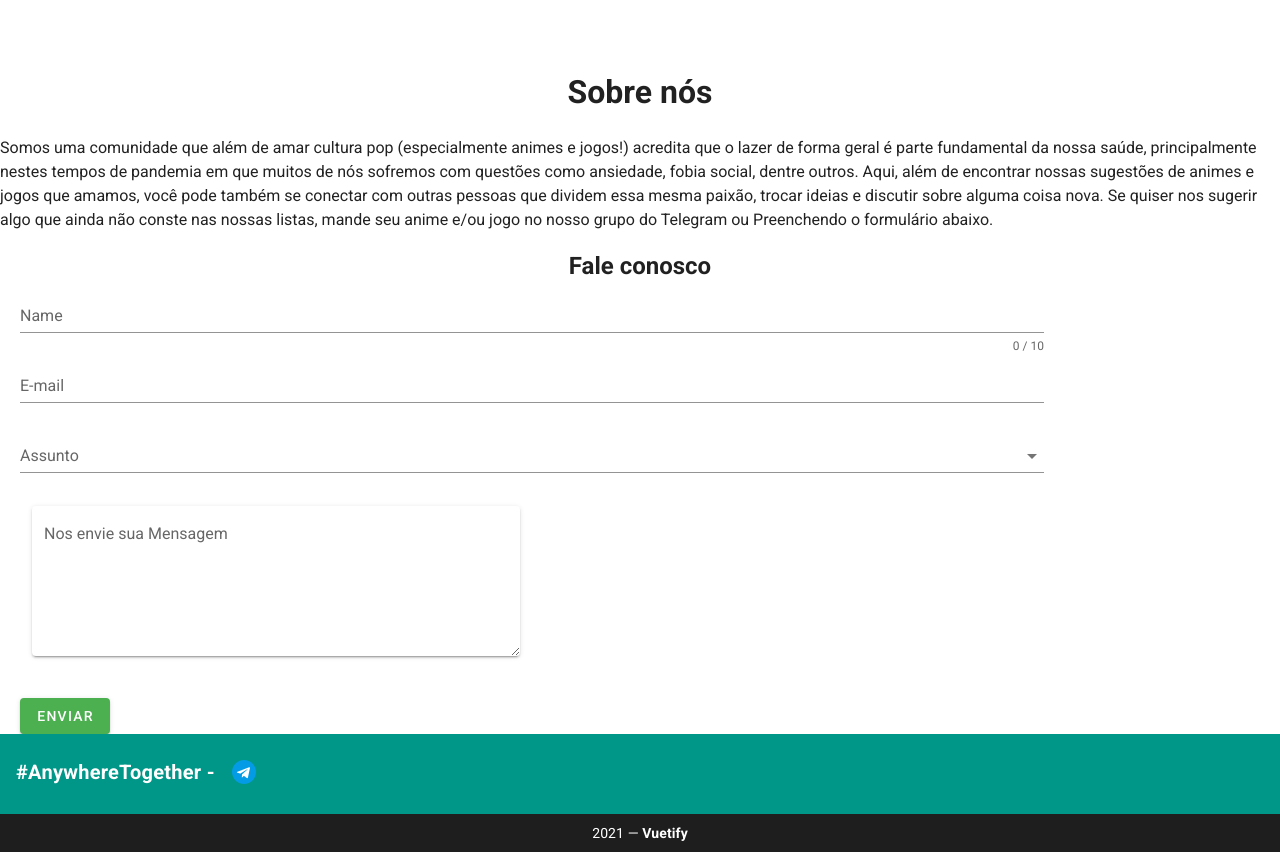
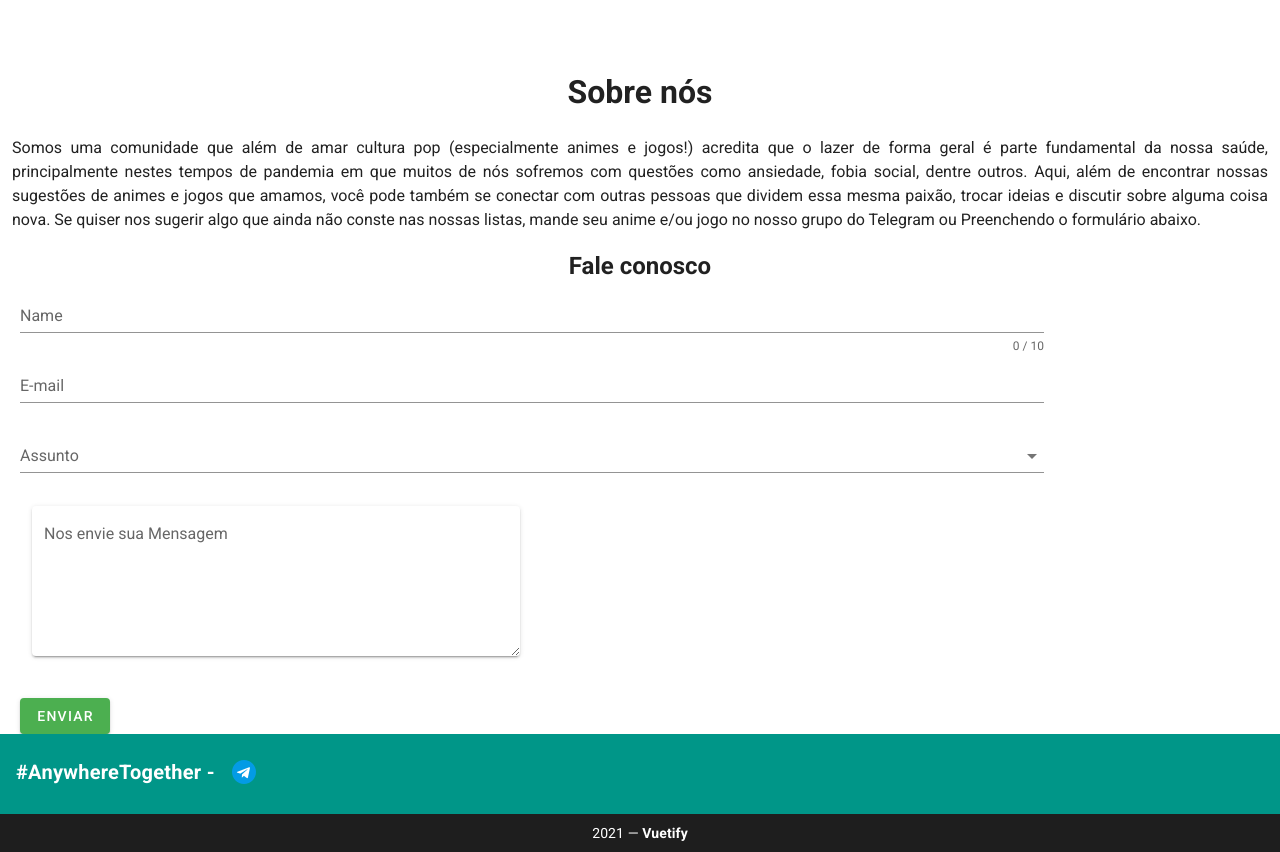
Before and after one commit to Andrewsoares15/Hackthon, a Vue app: page /sobre in a window 1280 px wide. Shown: the part 880-1732 px from the top of the page. Built offline with nearby package versions, Linux system fonts and the light colour scheme.

Commit message:
ajuste tela sobre

```diff
--- a/src/views/SobreNos.vue
+++ b/src/views/SobreNos.vue
@@ -4,7 +4,7 @@
       <h1>Sobre nós</h1>
 
     </div>
-    <p>
+    <p class="ml-3 mr-3">
       Somos uma comunidade que além de amar cultura pop (especialmente animes e
       jogos!) acredita que o lazer de forma geral é parte fundamental da nossa
       saúde, principalmente nestes tempos de pandemia em que muitos de nós
@@ -110,7 +110,9 @@ export default {
     justify-content: center;
     margin: 20px 0 ;
   }
-
+p{
+  text-align: justify;
+}
 #formulario{
   width: 80%;
   margin-left: 20px;
```
